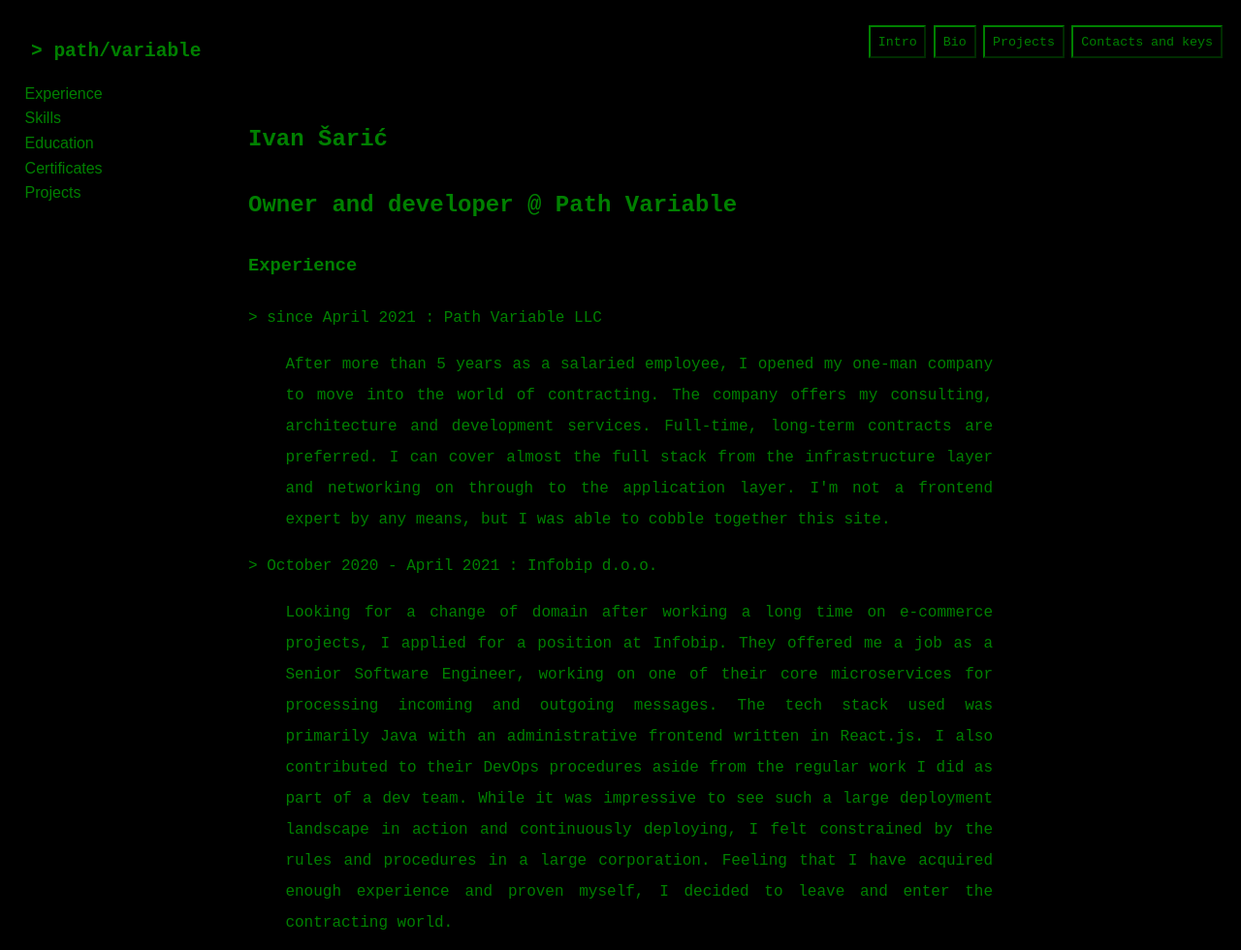
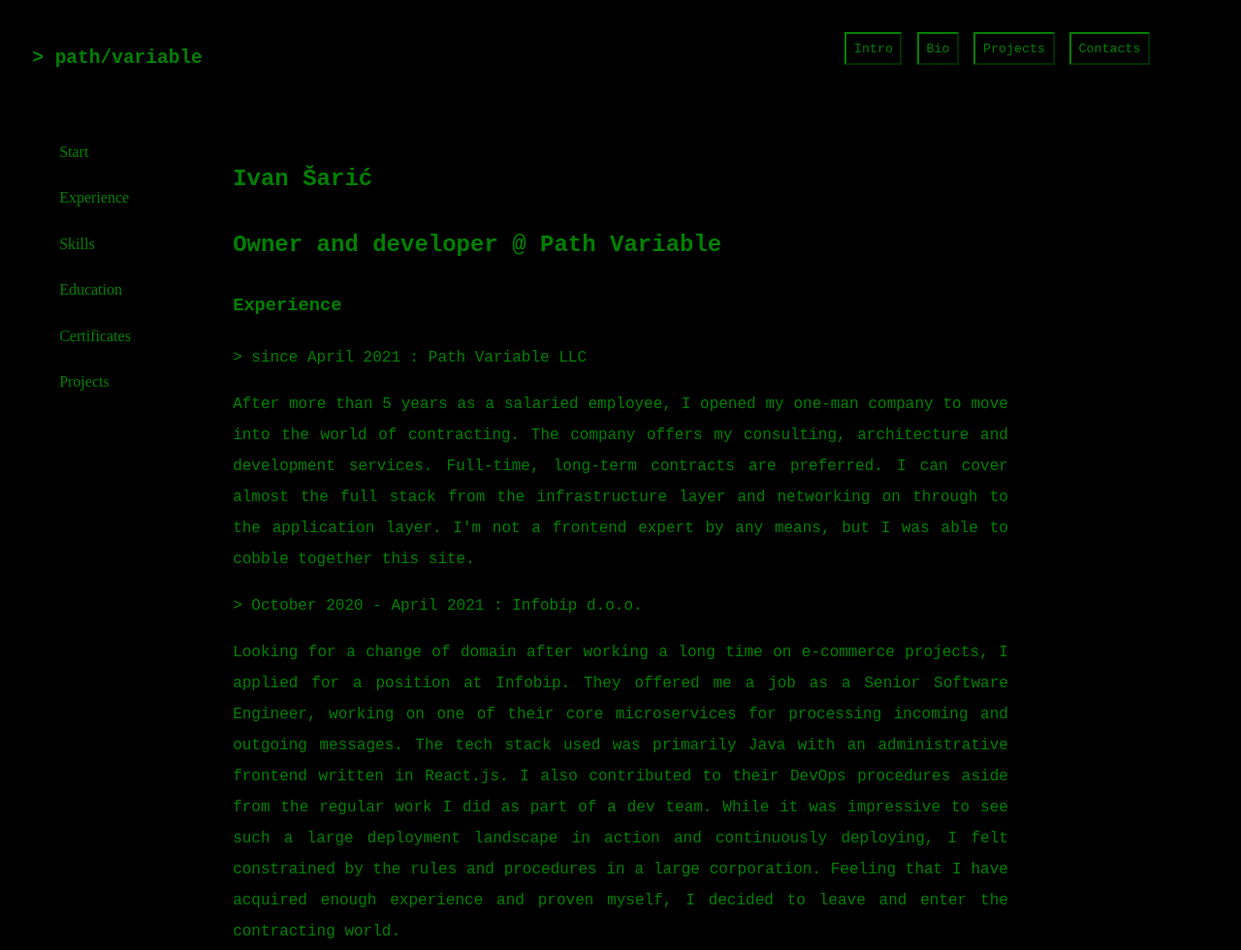
Before and after one commit to isaric/isaric.github.io, a plain HTML site: page bio.html in a window 1280 px wide. Shown: the top 980 px of the page at 97% size. Drawn offline with Linux system fonts and the light colour scheme.

Commit message:
rewritten to responsive using grid

```diff
--- a/bio.html
+++ b/bio.html
@@ -4,70 +4,101 @@
     <meta name="viewport" content="width=device-width, initial-scale=1">
     <meta charset="utf-8"/>
     <link rel="stylesheet" href="style.css">
-  <link rel="icon" type="image/png" href="https://bit.ly/3pMrFqg" >
+    <link rel="icon" type="image/png" href="https://bit.ly/3pMrFqg">
     <title>Path Variable</title>
 </head>
 <body>
-
-<div class="header" id="myHeader">
+<div class="wrapper">
+    <header class="header" id="myHeader">
         <div class="header-left">
             <h2>&gt; path/variable</h2>
         </div>
         <div class="header-right">
-    <a class="button-link" href="index.html"><button>Intro</button></a>
-    <a class="button-link" href="bio.html"><button>Bio</button></a>
-    <a class="button-link" href="projects.html"><button>Projects</button></a>
-    <a class="button-link" href="contacts.html"><button>Contacts and keys</button></a>
+            <a class="button-link" href="index.html">
+                <button>Intro</button>
+            </a>
+            <a class="button-link" href="bio.html">
+                <button>Bio</button>
+            </a>
+            <a class="button-link" href="projects.html">
+                <button>Projects</button>
+            </a>
+            <a class="button-link" href="contacts.html">
+                <button>Contacts</button>
+            </a>
         </div>
-</div>
+    </header>
 
-<div id="mySidenav" class="sidenav">
+    <nav id="mySidenav">
+        <div class="sections">
+            <div class="sidenav-item"><a href="#">Start</a></div>
             <div class="sidenav-item"><a href="#jobs">Experience</a></div>
             <div class="sidenav-item"><a href="#ski">Skills</a></div>
             <div class="sidenav-item"><a href="#edu">Education</a></div>
             <div class="sidenav-item"><a href="#certs">Certificates</a></div>
             <div class="sidenav-item"><a href="#proj">Projects</a></div>
         </div>
+    </nav>
 
-<div class="content">
-  <div id="jobs"></div>
+    <article class="content">
         <h2>Ivan Šarić</h2>
         <h2>Owner and developer @ Path Variable</h2>
         <div class="experience">
+            <div id="jobs"></div>
             <h3>Experience</h3>
             <p>&gt; since April 2021 : Path Variable LLC</p>
-    <p class="indent">After more than 5 years as a salaried employee, I opened my one-man company to move into the world of contracting.
-    The company offers my consulting, architecture and development services. Full-time, long-term contracts are preferred. I can cover
-    almost the full stack from the infrastructure layer and networking on through to the application layer. I'm not a frontend expert by
+            <p class="indent">After more than 5 years as a salaried employee, I opened my one-man company to move into
+                the world of contracting.
+                The company offers my consulting, architecture and development services. Full-time, long-term contracts
+                are preferred. I can cover
+                almost the full stack from the infrastructure layer and networking on through to the application layer.
+                I'm not a frontend expert by
                 any means, but I was able to cobble together this site.
             </p>
             <p>&gt; October 2020 - April 2021 : Infobip d.o.o.</p>
-    <p class="indent">Looking for a change of domain after working a long time on e-commerce projects, I applied for a position at
-      Infobip. They offered me a job as a Senior Software Engineer, working on one of their core microservices for processing incoming
-      and outgoing messages. The tech stack used was primarily Java with an administrative frontend written in React.js.
-      I also contributed to their DevOps procedures aside from the regular work I did as part of a dev team. While it was impressive
-      to see such a large deployment landscape in action and continuously deploying, I felt constrained by the rules and procedures in a
-      large corporation. Feeling that I have acquired enough experience and proven myself, I decided to leave and enter the
+            <p class="indent">Looking for a change of domain after working a long time on e-commerce projects, I applied
+                for a position at
+                Infobip. They offered me a job as a Senior Software Engineer, working on one of their core microservices
+                for processing incoming
+                and outgoing messages. The tech stack used was primarily Java with an administrative frontend written in
+                React.js.
+                I also contributed to their DevOps procedures aside from the regular work I did as part of a dev team.
+                While it was impressive
+                to see such a large deployment landscape in action and continuously deploying, I felt constrained by the
+                rules and procedures in a
+                large corporation. Feeling that I have acquired enough experience and proven myself, I decided to leave
+                and enter the
                 contracting world.
             </p>
             <p>&gt; May 2018 - September 2021 : Digacon Software Solutions d.o.o.</p>
-    <p class="indent"> Digacon is an agency focused on e-commerce projects primarily with heavy involvement with SAP-based projects.
-      The stack is also Java with a preference towards Gradle as the build system. In addition to working for clients that included the likes
-      of the swiss auto giant AMAG and the worldwide e-commerce platform Distrelec, I also contributed to the companies common
+            <p class="indent"> Digacon is an agency focused on e-commerce projects primarily with heavy involvement with
+                SAP-based projects.
+                The stack is also Java with a preference towards Gradle as the build system. In addition to working for
+                clients that included the likes
+                of the swiss auto giant AMAG and the worldwide e-commerce platform Distrelec, I also contributed to the
+                companies common
                 libraries and wrote Gradle plugins for easier development and deployment of new projects.
             </p>
             <p>&gt; December 2017 - May 2018: Rinels d.o.o. </p>
-    <p class="indent">Looking to move towards remote work I took a job at Rinels. They were my first fully remote employer.
-      I immediately grew to love such a lifestyle and managing my own time was never a problem for me. Rinels was building
-      their own product - a medical CRM system that catered towards small to midsize clinics. The stack was primarily Java and
-      the Eclipse Scout framework. I wrote some satellite services using Spring that provided some additional functionalities.
+            <p class="indent">Looking to move towards remote work I took a job at Rinels. They were my first fully
+                remote employer.
+                I immediately grew to love such a lifestyle and managing my own time was never a problem for me. Rinels
+                was building
+                their own product - a medical CRM system that catered towards small to midsize clinics. The stack was
+                primarily Java and
+                the Eclipse Scout framework. I wrote some satellite services using Spring that provided some additional
+                functionalities.
             </p>
             <div id="ski"></div>
             <p>&gt; May 2016 - December 2017: Ecx.io - An IBM Company </p>
-    <p class="indent">Ecx.io was my first serious internationally-based employer with offices in Austria, Croatia, Germany
-    and the UK. It was here that I was introduced to the SAP Hybris framework that would be the focus of the initial part of my
-    career. Ecx.io was an agency and it followed Agile principles when organizing projects. My biggest project with them was
-    for the Heineken Corporation - a wholesale order and delivery system. I also worked for clients such as Doka and Schluter
+            <p class="indent">Ecx.io was my first serious internationally-based employer with offices in Austria,
+                Croatia, Germany
+                and the UK. It was here that I was introduced to the SAP Hybris framework that would be the focus of the
+                initial part of my
+                career. Ecx.io was an agency and it followed Agile principles when organizing projects. My biggest
+                project with them was
+                for the Heineken Corporation - a wholesale order and delivery system. I also worked for clients such as
+                Doka and Schluter
                 Systems.
             </p>
         </div>
@@ -112,22 +143,33 @@
         <div class="education">
             <h3>Education</h3>
             <p>&gt; 2010 - 2011 : Master of Arts in Political Science from Central European University</p>
-    <p class="indent"> Then still located in Budapest, Hungary, CEU provided an amazing environment to study with some of the worlds best scholars
-      and motivated students from across the globe. Studying in CEU demanded a strong focus but at the same time so much care was taken to give the students
-      the best tools to handle their tasks. I focused on Political Economy, studying the former Yugoslav states and their environments for
-      my master's thesis. With graduation nearing, I started to practice coding while looking towards the tech sector as the place to start my new career.</p>
+            <p class="indent"> Then still located in Budapest, Hungary, CEU provided an amazing environment to study
+                with some of the worlds best scholars
+                and motivated students from across the globe. Studying in CEU demanded a strong focus but at the same
+                time so much care was taken to give the students
+                the best tools to handle their tasks. I focused on Political Economy, studying the former Yugoslav
+                states and their environments for
+                my master's thesis. With graduation nearing, I started to practice coding while looking towards the tech
+                sector as the place to start my new career.</p>
 
             <p>&gt; 2006 -2010 : Bachelors degree in Political Science from the University Of Zagreb</p>
-    <p class="indent">Leaving high school with a new focus on social sciences, I opted to enroll in the study of Political Science.
-      Again, it followed a broad curriculum that covered areas such as sociology, research methodology, philosophy, history, economics
-      and ideology. Political science as a field is excellent in fostering an interdisciplinary mindset since it unabashedly borrows
-      methods and studies from other fields. This is not something it hides, but rather displays with pride.</p>
+            <p class="indent">Leaving high school with a new focus on social sciences, I opted to enroll in the study of
+                Political Science.
+                Again, it followed a broad curriculum that covered areas such as sociology, research methodology,
+                philosophy, history, economics
+                and ideology. Political science as a field is excellent in fostering an interdisciplinary mindset since
+                it unabashedly borrows
+                methods and studies from other fields. This is not something it hides, but rather displays with
+                pride.</p>
 
             <div id="certs"></div>
             <p>&gt; 2002 - 2006 : Mathematics and Natural Sciences Gymnasium Lucijan Vranjanin, Zagreb, Croatia</p>
-    <p class="indent">Akin to a US magnet school, the Gymnasium had a broad curriculum with a hard focus on maths. My senior
-    year we learned the basics in areas such as combinatorics, derivatives and integrals. Combinatorics was my favorite because
-    the examples included card games and russian roulette. Joking aside, interesting applications are what get people into dense
+            <p class="indent">Akin to a US magnet school, the Gymnasium had a broad curriculum with a hard focus on
+                maths. My senior
+                year we learned the basics in areas such as combinatorics, derivatives and integrals. Combinatorics was
+                my favorite because
+                the examples included card games and russian roulette. Joking aside, interesting applications are what
+                get people into dense
                 theoretical subjects.</p>
 
         </div>
@@ -137,32 +179,40 @@
             <h3>Certificates and courses</h3>
             <p>&gt; May 2021 : Neo4j Certified Professional</p>
             <p class="indent">Issued by Neo4j</p>
-    <p class="indent"><a href="https://graphacademy.neo4j.com/certificates/ecc110e7aede2da97431a3ab8d0c8c311c721fdc290514ed9d07570d3e650a13.pdf">View Credential</a></p>
+            <p class="indent"><a
+                    href="https://graphacademy.neo4j.com/certificates/ecc110e7aede2da97431a3ab8d0c8c311c721fdc290514ed9d07570d3e650a13.pdf">View
+                Credential</a></p>
 
             <p>&gt; November 2018 : Parallel, Concurrent and Distributed Programming in Java</p>
             <p class="indent">Issued by Coursera</p>
-    <p class="indent"><a href="https://coursera.org/share/1c7ad428455600fae9366ec9369f3bb2">View Credential</a></p>
+            <p class="indent"><a href="https://coursera.org/share/1c7ad428455600fae9366ec9369f3bb2">View Credential</a>
+            </p>
 
             <p>&gt; December 2017 : Functional Programming Design in Scala</p>
             <p class="indent">Issued by Coursera</p>
-    <p class="indent"><a href="https://www.coursera.org/account/accomplishments/certificate/CLHMXMP8QM8E">View Credential</a></p>
+            <p class="indent"><a href="https://www.coursera.org/account/accomplishments/certificate/CLHMXMP8QM8E">View
+                Credential</a></p>
 
             <p>&gt; October 2017 : IBM Architectural Thinking</p>
             <p class="indent">Issued by IBM</p>
-    <p class="indent"><a href="https://www.credly.com/badges/1287908e-318e-4b53-8fbc-ee9e3871d56a">View Credential</a></p>
+            <p class="indent"><a href="https://www.credly.com/badges/1287908e-318e-4b53-8fbc-ee9e3871d56a">View
+                Credential</a></p>
 
             <p>&gt; April 2017 : Functional Programming Principles in Scala</p>
             <p class="indent">Issued by Coursera</p>
-    <p class="indent"><a href="https://www.coursera.org/account/accomplishments/certificate/BMPN5TXCPJKB">View Credential</a></p>
+            <p class="indent"><a href="https://www.coursera.org/account/accomplishments/certificate/BMPN5TXCPJKB">View
+                Credential</a></p>
 
             <p>&gt; December 2015 : Oracle Certified Professional, Java SE 7 Programmer</p>
             <p class="indent">Issued by Oracle</p>
-    <p class="indent"><a href="https://www.credly.com/badges/5ec1dae3-535a-4cca-8e74-7e9ae409f0f0">View Credential</a></p>
+            <p class="indent"><a href="https://www.credly.com/badges/5ec1dae3-535a-4cca-8e74-7e9ae409f0f0">View
+                Credential</a></p>
             <div id="proj"></div>
 
             <p>&gt; January 2015 : Oracle Certified Associate, Java SE 7 Programmer</p>
             <p class="indent">Issued by Oracle</p>
-    <p class="indent"><a href="https://www.credly.com/badges/8fed2a59-ee19-4fea-aeda-2b314ba99dec">View Credential</a></p>
+            <p class="indent"><a href="https://www.credly.com/badges/8fed2a59-ee19-4fea-aeda-2b314ba99dec">View
+                Credential</a></p>
         </div>
 
         <div class="projects">
@@ -176,48 +226,58 @@
     <p class="indent"><a href="https://www.tapeacall.com/">Project Link</a></p>
 
             <p>&gt; August 2021 - November 2021 : Switchup Second Phone Number</p>
-    <p class="indent"> Under a contract for Teltech, I worked as part of the product development team on the Switchup application.
-      I was tasked with maintaining and extending the Golang based backend systems that were responsible for delivering the application functionality.
+            <p class="indent"> Under a contract for Teltech, I worked as part of the product development team on the
+                Switchup application.
+                I was tasked with maintaining and extending the Golang based backend systems that were responsible for
+                delivering the application functionality.
             </p>
             <p class="indent"><a href="https://www.getswitchup.com/">Project Link</a></p>
 
             <p>&gt; April 2021 - July 2021 : Hume Insights Engine</p>
-    <p class="indent">The Hume Insights engine is a visualisation and integration application for the Neo4J graph database.
-      It also offers the ability to easily create ETL and NLP pipelines to fill and analyze the contents of the Neo4J database.
+            <p class="indent">The Hume Insights engine is a visualisation and integration application for the Neo4J
+                graph database.
+                It also offers the ability to easily create ETL and NLP pipelines to fill and analyze the contents of
+                the Neo4J database.
             </p>
             <p class="indent"><a href="https://graphaware.com/products/hume/">Project Link</a></p>
 
             <p>&gt; September 2019 - September 2020 : Distrelec Online Shop</p>
-    <p class="indent"> Working with the Distrelec dev team on extending their webshop with new features. Most of my work
-      was based on integrating a new external marketing service from SAP and setting up tracking feeds from the shop to it.
+            <p class="indent"> Working with the Distrelec dev team on extending their webshop with new features. Most of
+                my work
+                was based on integrating a new external marketing service from SAP and setting up tracking feeds from
+                the shop to it.
             </p>
             <p class="indent"><a href="https://www.distrelec.biz/">Project Link</a></p>
 
             <p>&gt; April 2019 - September 2019 : AMAG e-Parts</p>
-    <p class="indent"> An internal system for ordering vehicle parts and accessories by AMAG affiliated mechanics and auto shops.
-      Another monolithic system based on the SAP Hybris framework and also integrated with a suite of external services.
+            <p class="indent"> An internal system for ordering vehicle parts and accessories by AMAG affiliated
+                mechanics and auto shops.
+                Another monolithic system based on the SAP Hybris framework and also integrated with a suite of external
+                services.
             </p>
             <p class="indent"><a href="https://eparts.amag.ch/">Project Link</a></p>
 
             <p>&gt; September 2018 - July 2019 : AMAG Leasing Portal</p>
-    <p class="indent"> A leasing portal that offers information, configuration and pricing options for leasing a vehicle
+            <p class="indent"> A leasing portal that offers information, configuration and pricing options for leasing a
+                vehicle
                 from the swiss distributor AMAG. Also based on the Hybris framework.
             </p>
             <p class="indent"><a href="https://www.tapeacall.com/">Project Link</a></p>
 
             <p>&gt; January 2017 - September 2017 : Heineken Direct</p>
-    <p class="indent"> A wholesale ordering system for the Heineken corporation that catered to restaurants and bars.
-      Based on the Hybris framework. It is a monolithic application integrated with a suite of external systems.
+            <p class="indent"> A wholesale ordering system for the Heineken corporation that catered to restaurants and
+                bars.
+                Based on the Hybris framework. It is a monolithic application integrated with a suite of external
+                systems.
             </p>
             <p class="indent"><a href="https://direct.heineken.co.uk/">Project Link</a></p>
         </div>
 
-  <div class="copyright">&copy; 2022 Ivan Šarić / Path Variable LLC </div>
 
+    </article>
+    <aside class="side"></aside>
+    <footer class="copyright">&copy; 2021 Ivan Šarić / Path Variable LLC</footer>
 </div>
-
-
-
 
 </body>
 </html>
--- a/style.css
+++ b/style.css
@@ -1,12 +1,74 @@
-body {
-    margin: 0;
-    font-family: Arial, Helvetica, sans-serif;
+.header {
+    grid-area: header;
+    color: green;
+    font-family: monospace;
 }
 
-.top-container {
-    background-color: #f1f1f1;
-    padding: 30px;
-    text-align: center;
+body {
+    background-color: black;
+}
+
+.header-left {
+    padding:2%;
+}
+
+.header-right {
+    padding:2%;
+    min-width: 30%;
+}
+
+.content {
+    grid-area: content;
+    color: green;
+    font-family: monospace;
+    font-size: large;
+    line-height: 2;
+    text-align: justify;
+    padding: 1%;
+}
+
+.signature {
+    text-align: right;
+    line-height: 1;
+}
+
+.main-nav {
+    grid-area: nav;
+    width: 100%;
+    transition: 0.5s;
+}
+
+.sections {
+    padding-left: 3%;
+}
+
+.sidenav-item {
+    float: left;
+    display: none;
+}
+
+.side {
+    grid-area: aside;
+}
+
+.copyright {
+    grid-area: footer;
+    color: green;
+    font-family: monospace;
+    text-align: right;
+    padding: 1%;
+}
+
+.wrapper {
+    display: grid;
+    gap: 20px;
+    width: 100%;
+    grid-template-areas:
+    "header"
+    "nav"
+    "content"
+    "aside"
+    "footer";
 }
 
 a:link, a:visited {
@@ -14,79 +76,11 @@ a:link, a:visited {
 }
 
 .button-link:link,visited {
-    color: green;
     text-decoration: none;
+    padding: 1%;
 }
-
-.header {
-    padding: 10px 16px;
-    background: black;
-    color: green;
-    font-family: monospace;
-    width:100%;
-    height:70px;
-    position:fixed;
-    z-index: 1000;
-}
-
-.header-left {
-    color: green;
-    font-family: monospace;
-    float: left;
-    padding: 16px;
-}
-
-.header-right {
-    float: right;
-    width: 30%;
-    padding: 16px;
-}
-
-.content {
-    background-color: black;
-    color: green;
-    font-family: monospace;
-    font-size: large;
-    padding: 100px 20%;
-    line-height: 2;
-    text-align: justify;
-    min-height: calc(100vh - 40px);
-}
-
-.skills:after {
-    content: "";
-    display: table;
-    clear: both;
-}
-
-
-.col {
-    float: left;
-    width: 33.33%;
-    text-align: center;
-}
-
-.wide {
-    padding: 100px 17%;
-}
-
-.sticky {
-    position: fixed;
-    top: 0;
-    width: 100%;
-}
-
-#name {
-    font-style: italic;
-}
-
-.sticky + .content {
-    padding-top: 102px;
-}
-
-.signature {
-    padding-left: 80%;
-    line-height: 1;
+.button-link {
+    text-overflow: ellipsis;
 }
 
 button {
@@ -97,33 +91,52 @@ button {
     padding: 2%;
 }
 
-.sidenav {
-    height: 100%;
-    width: 10%;
-    position: fixed;
-    z-index: 1;
-    left: 0;
-    background-color: #000000;
-    overflow-x: hidden;
-    padding-top: 80px;
-    transition: 0.5s;
-}
-
-.sidenav-item {
-    padding-left: 20%;
-    padding-top:6%;
-}
-
 .sidenav-item > a:link,visited {
-    color:green;
+    color: green;
     text-decoration: none;
 }
 
-.indent {
-    padding-left: 5%;
+@media (min-width: 700px) {
+    .wrapper {
+        grid-template-columns: 1fr 3fr;
+        grid-template-areas:
+      "header  header"
+      "nav     aside"
+      "footer      footer";
+    }
+    nav ul {
+        display: flex;
+        justify-content: space-between;
+    }
+    .sections {
+        display: grid;
+        position: fixed;
+    }
+    .content{
+        min-height: 99vh;
+    }
+    .sidenav-item {
+        padding: 20%;
+        display: grid;
+    }
+    .header-left {
+        float: left;
+    }
+    .header-right {
+        float: right;
+    }
 }
 
-.copyright {
-    float: right;
-    padding-top: 5%;
+@media (min-width: 900px) {
+    .wrapper {
+        grid-template-columns: 1fr 4fr 1fr;
+        grid-template-areas:
+      "header header  header"
+      "nav    content aside"
+      "nav    content aside"
+      "footer footer  footer"
+    }
+    nav ul {
+        flex-direction: column;
+    }
 }
```
Also changed, not shown: contacts.html (+24 -16 lines), index.html (+51 -30 lines), projects.html (+31 -20 lines). Lines whose indentation alone changed are shown as unchanged.
